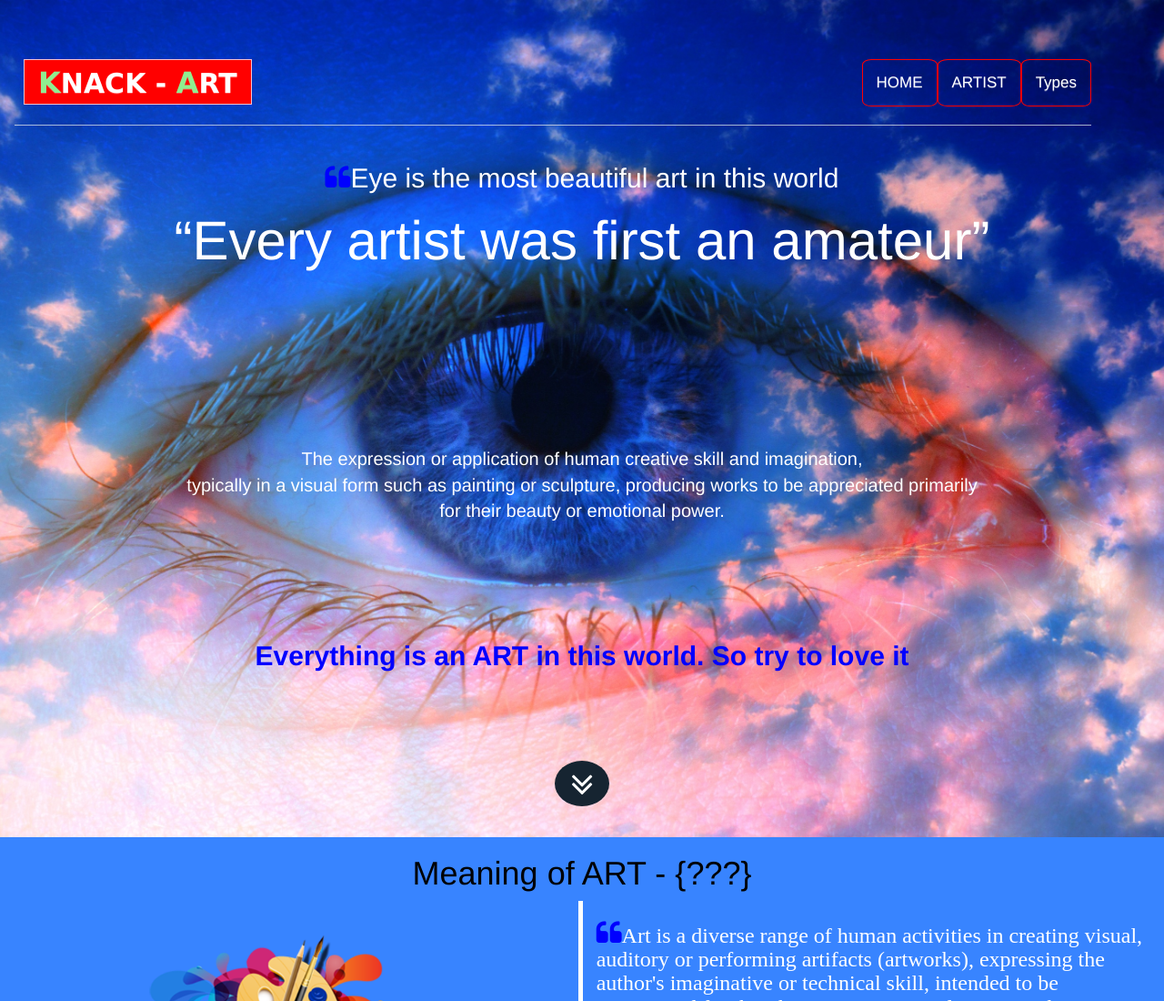
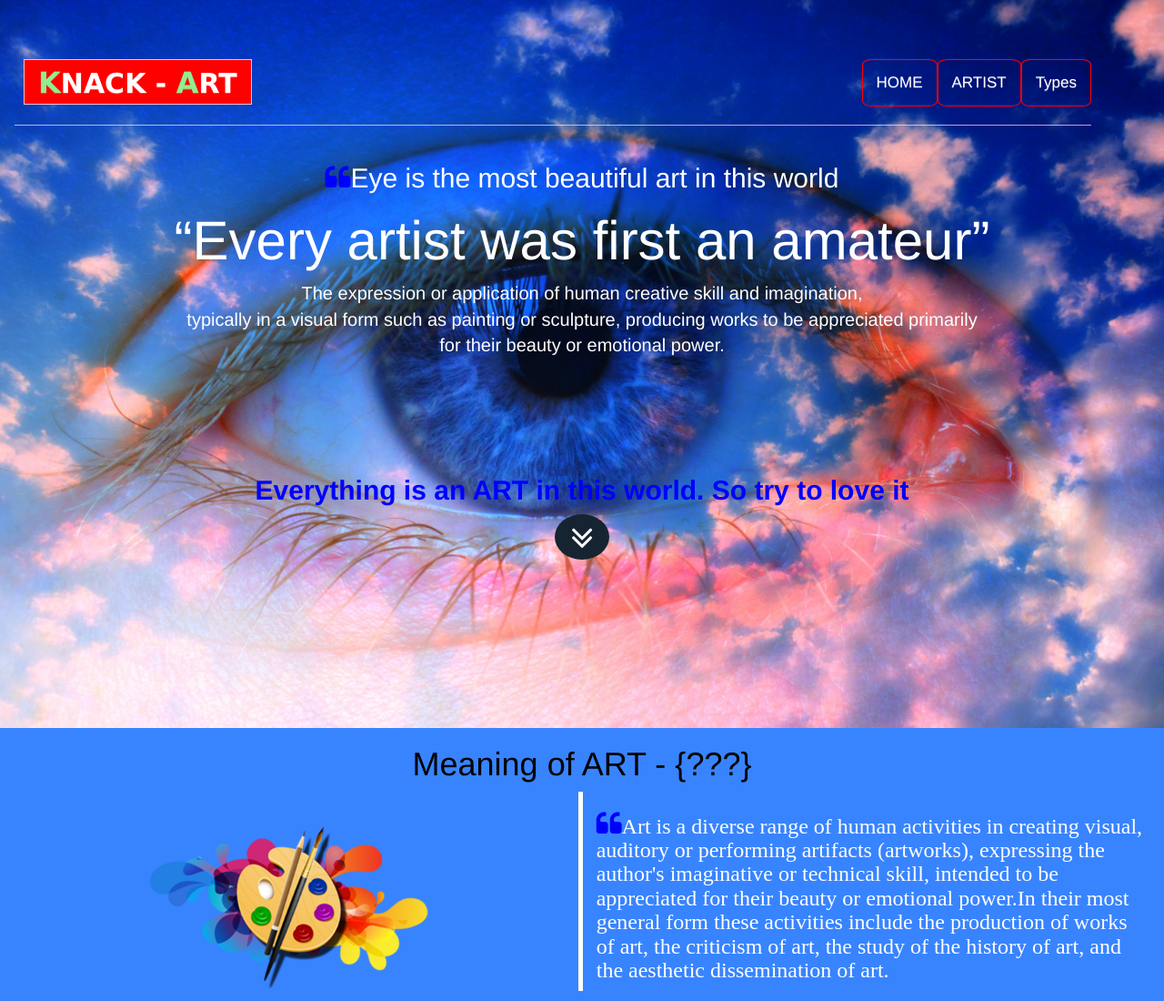
Before and after one commit to Madhansmart/Knack-Art, a plain HTML site: page index.html in a window 1280 px wide. Shown: the top 1100 px of the page at 91% size. Drawn offline with nearby package versions, Linux system fonts and the light colour scheme.

Commit message:
Update style.css

```diff
--- a/style.css
+++ b/style.css
@@ -9,7 +9,7 @@ header{
     top:0;
     left:0;
     margin: 0;
-    height: 920px;
+    height: 100vh;
     width: 100%;
 }
 
@@ -216,7 +216,6 @@ input:focus{
 }
 
 #down-btn{
-    margin-top:7%;
     border-radius: 50%;
     height: 50px;
     width: 60px;
@@ -235,7 +234,6 @@ font-size:60px;
     color:white;
 }
 #text1{
-    margin-top:15%;
     font-size:20px;
     color:white;
 }
```
